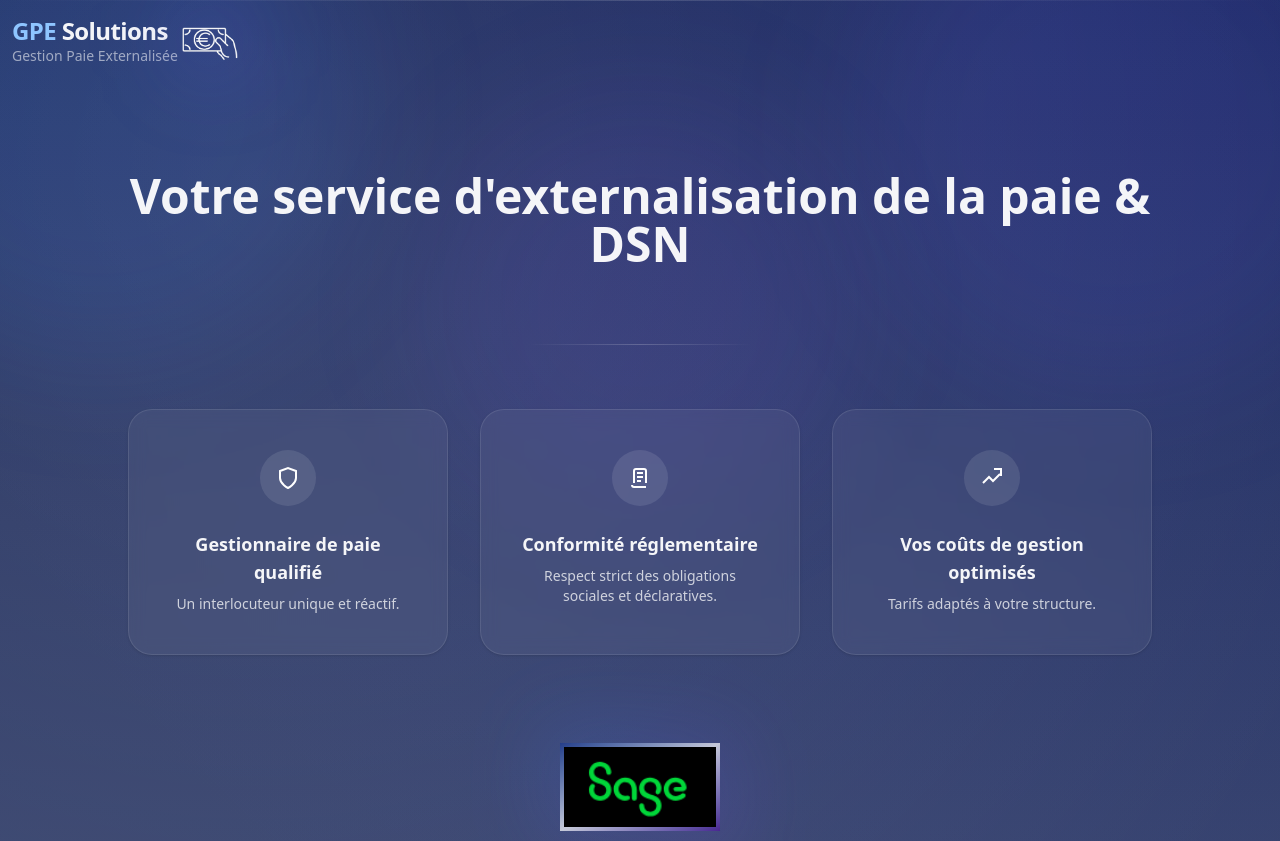
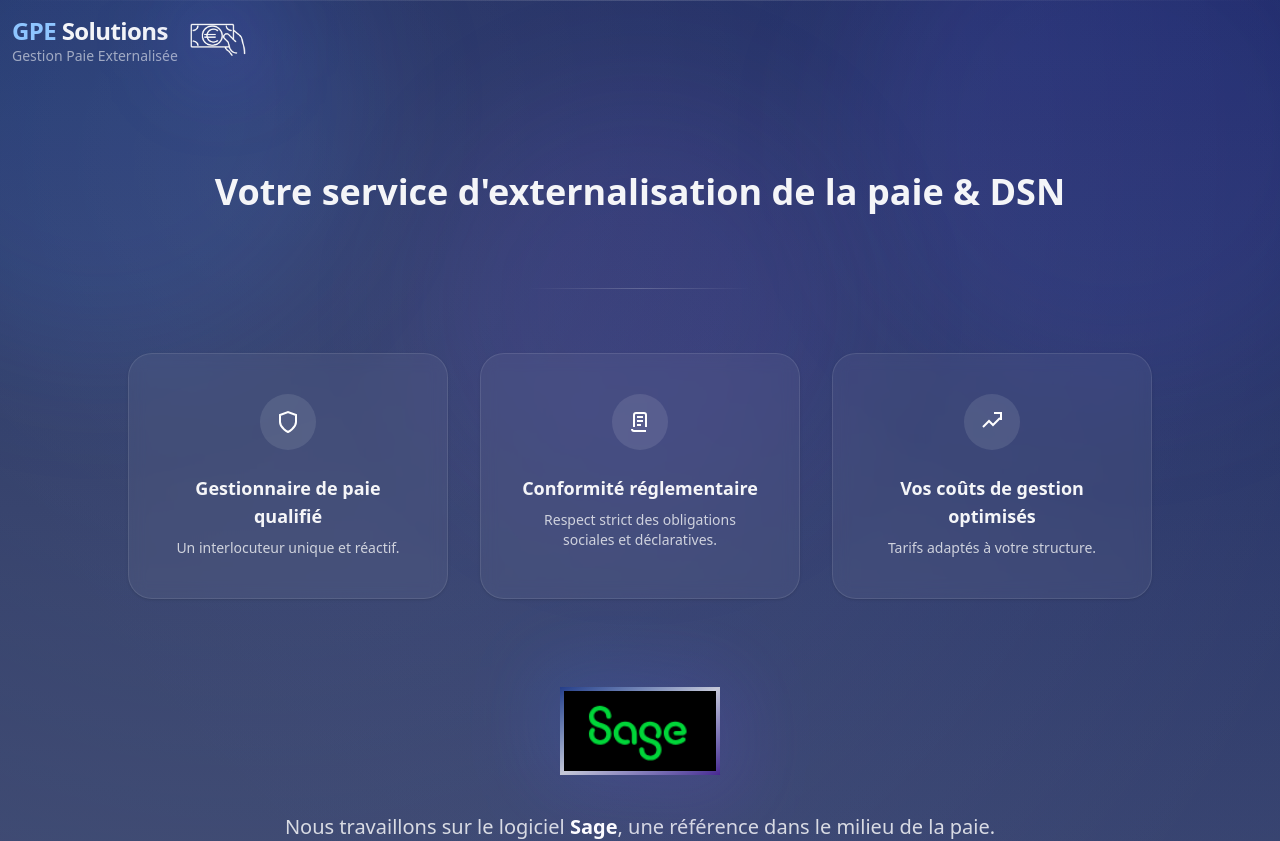
Before and after one commit to bassemshili3-cpu/gpe-solutions, a Next.js app: page / in a window 1280 px wide. Shown: the top 841 px of the page. Built offline with nearby package versions, Linux system fonts and the light colour scheme.

Commit message:
Update 4.9

```diff
--- a/app/page.tsx
+++ b/app/page.tsx
@@ -42,6 +42,8 @@ export default function Home() {
     <div className="absolute bottom-0 left-0 right-0 h-64 bg-gradient-to-b from-transparent to-white/40" />
   </div>
 
+
+
 {/* ================= HEADER ================= */}
 <header className="relative">
   {/* Fine highlight line (subtile) */}
@@ -51,7 +53,7 @@ export default function Home() {
     {/* Top bar */}
     <div className="flex items-center justify-between">
       {/* Logotype */}
-      <div className="flex items-center gap-1">
+      <div className="flex items-center gap-3">
 
         {/* Texte */}
         <div className="leading-tight">
@@ -65,7 +67,7 @@ export default function Home() {
         </div>
 
         {/* Logo à droite */}
-        <div className="relative h-14 w-14 items-center justify-center">
+        <div className="relative flex h-14 w-14 items-center justify-center">
           {/* Halo doux */}
           <div className="pointer-events-none absolute -inset-3 rounded-2xl bg-gradient-to-br from-blue-500/20 via-indigo-500/15 to-violet-500/20 blur-2xl" />
 
@@ -73,7 +75,7 @@ export default function Home() {
           <img
             src="/icon.png"
             alt="GPE Solutions"
-            className="relative h-16 w-16 object-contain items-start justify-center"
+            className="relative h-16 w-16 object-contain"
             draggable={false}
           />
         </div>
@@ -81,7 +83,6 @@ export default function Home() {
 
       <div className="hidden md:block text-xs text-white/55" />
     </div>
-
   </div>
 </header>
 
@@ -92,7 +93,7 @@ export default function Home() {
   <section className="relative z-10 py-6 px-6 bg-transparent">
     <div className="max-w-5xl mx-auto text-center">
       <AnimatedFadeIn>
-        <h2 className="mt-20 text-3xl md:text-5xl font-bold text-white/95 mb-10">
+        <h2 className="mt-20 text-3xl md:text-4xl font-bold text-white/95 mb-10">
           Votre service d'externalisation de la paie & DSN        </h2>
       </AnimatedFadeIn>
 
```
